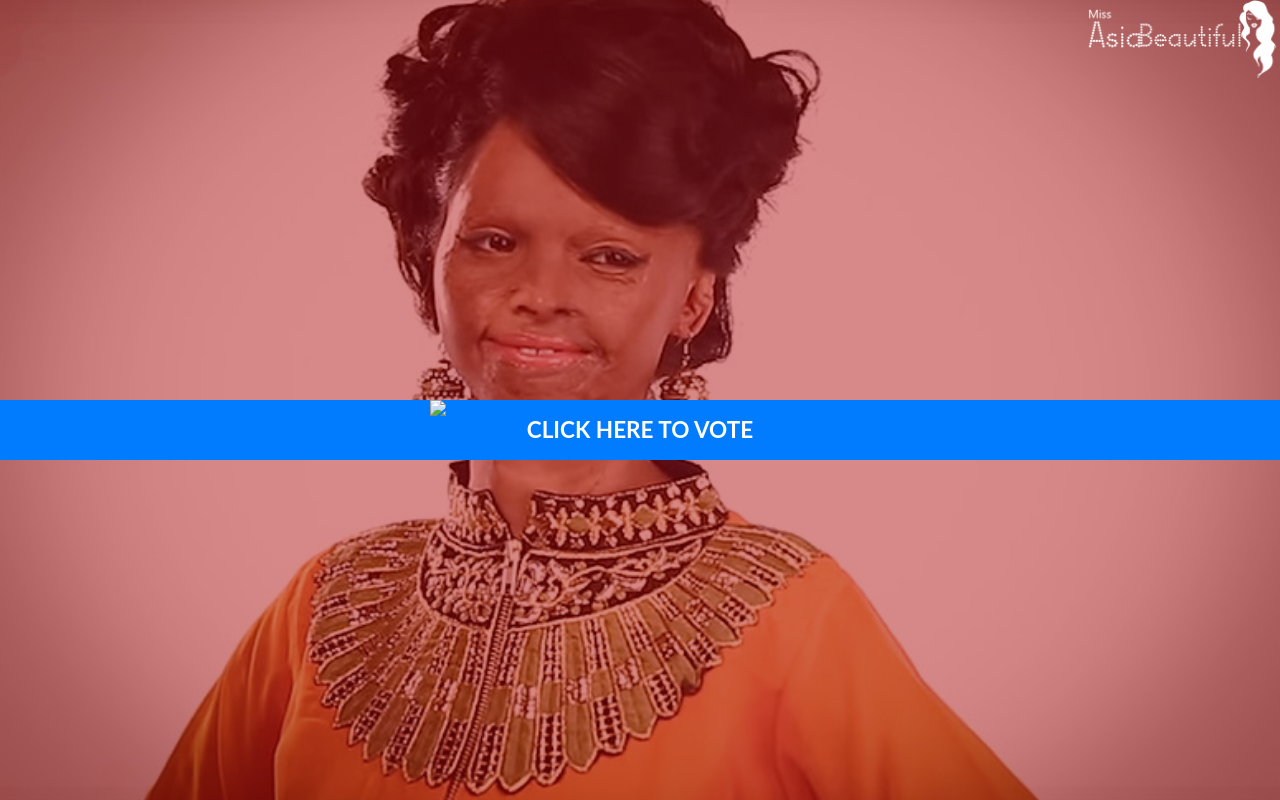
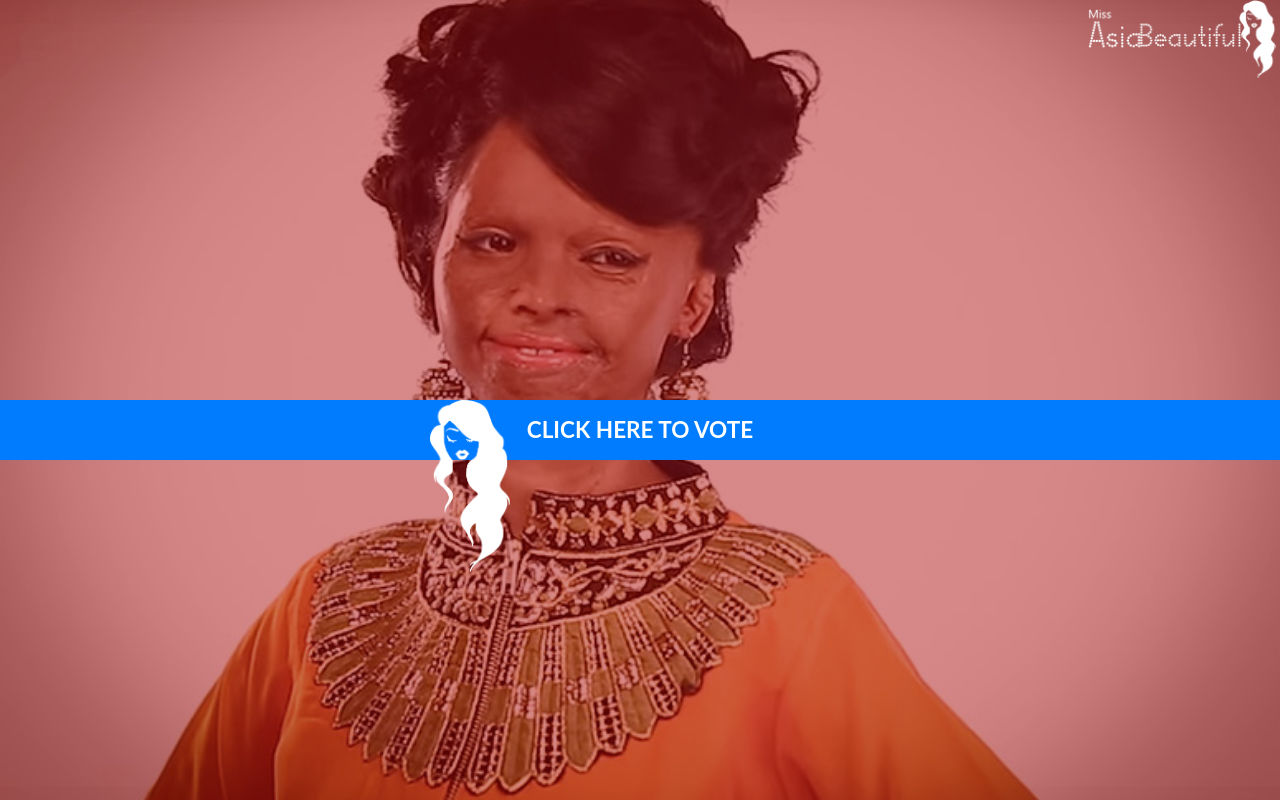
Before and after one commit to sahayogi/sahayogi.github.io, a plain HTML site: page model/2.html in a window 1280 px wide. Drawn offline with nearby package versions, Linux system fonts and the light colour scheme; files whose address does not match are found by name.

Commit message:
Update 2.html

```diff
--- a/model/2.html
+++ b/model/2.html
@@ -87,7 +87,7 @@ h3 {
 				CLICK HERE TO VOTE
 			</span>
 		</button>
-		<img style="position:absolute; left:calc(50% - 14em);" src="logo-bp.png" width="80px"/>
+		<img style="position:absolute; left:calc(50% - 14em);" src="/logo-bp.png" width="80px"/>
 	</div>
   </div>
 </div>
```
